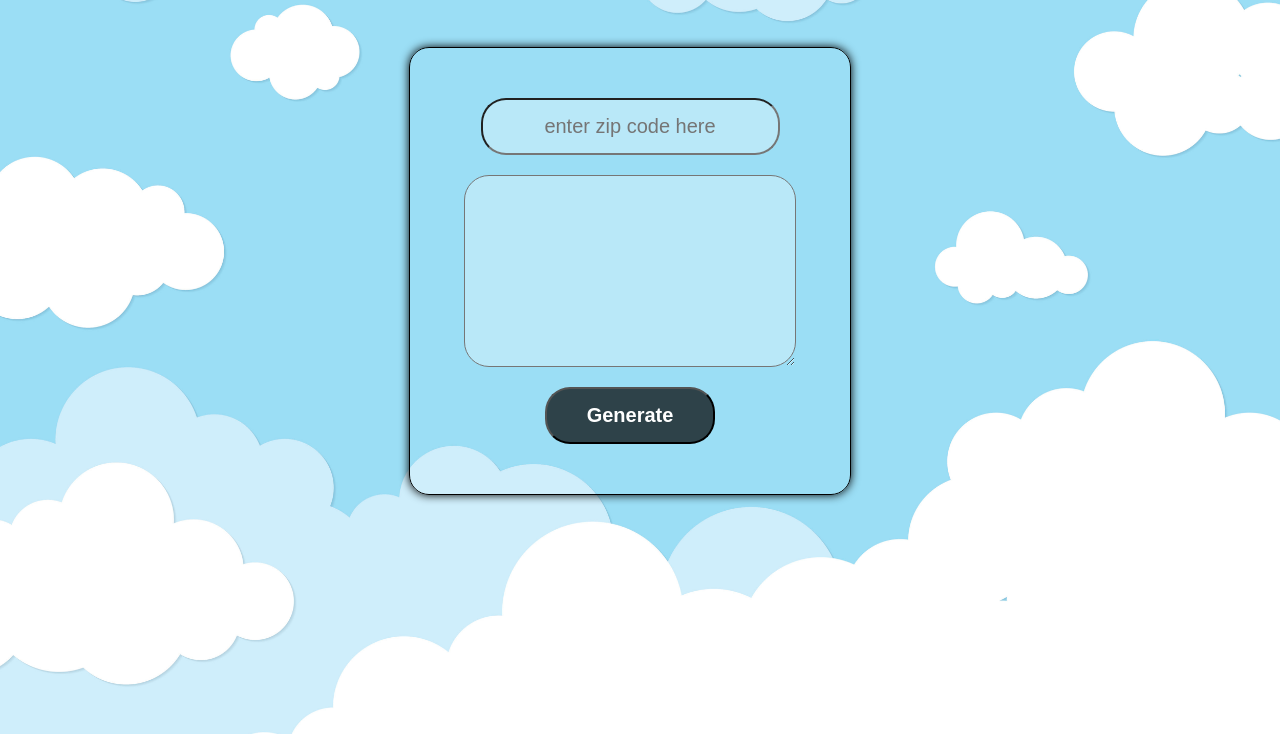
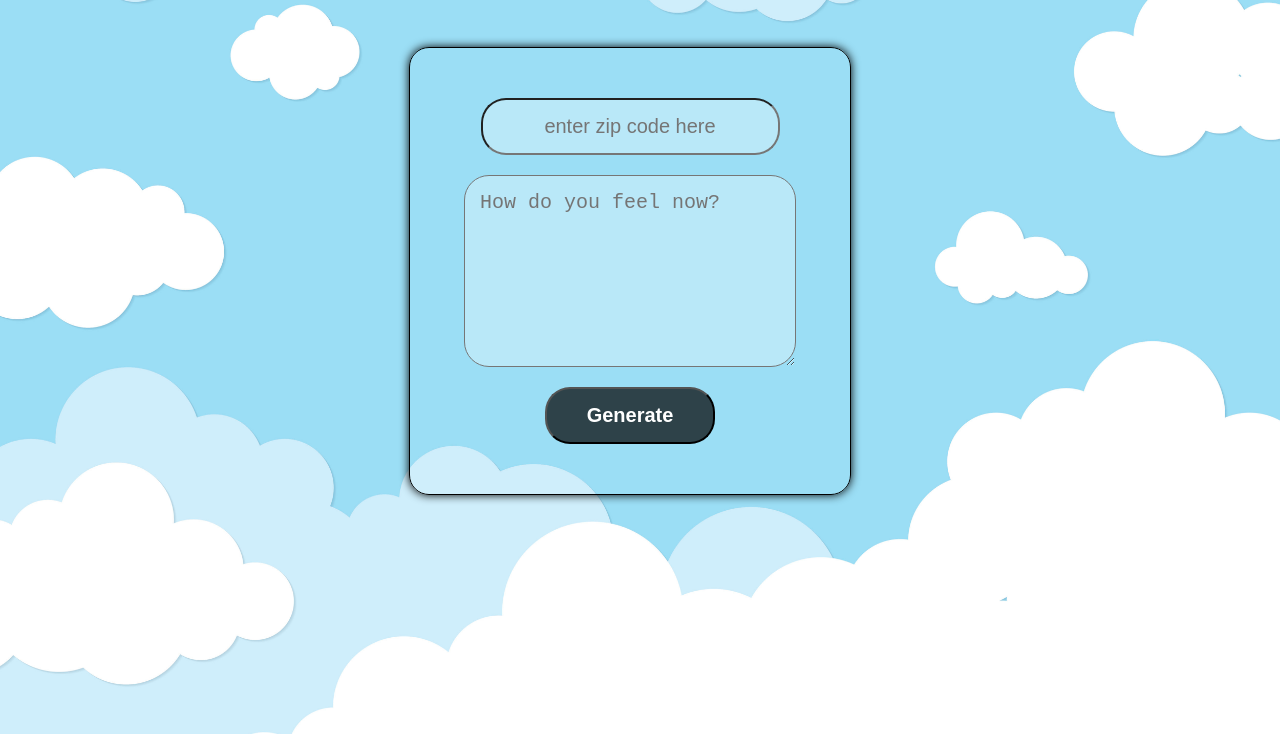
Before and after one commit to algndy/Weather_Journal_App, a website: page docs/index.html in a window 1280 px wide. Shown: the part 66-800 px from the top of the page. Drawn offline with Linux system fonts and the light colour scheme.

Commit message:
Added placeholder

```diff
--- a/docs/index.html
+++ b/docs/index.html
@@ -20,7 +20,7 @@
         <section id="content">
             <form method="POST" action="/">
                 <input type="text" id="zip" placeholder="enter zip code here">
-                <textarea id="feelings"></textarea>
+                <textarea placeholder="How do you feel now?" id="feelings"></textarea>
                 <button id="generate" type="submit">Generate</button>
             </form>
             <div id="info">
```
